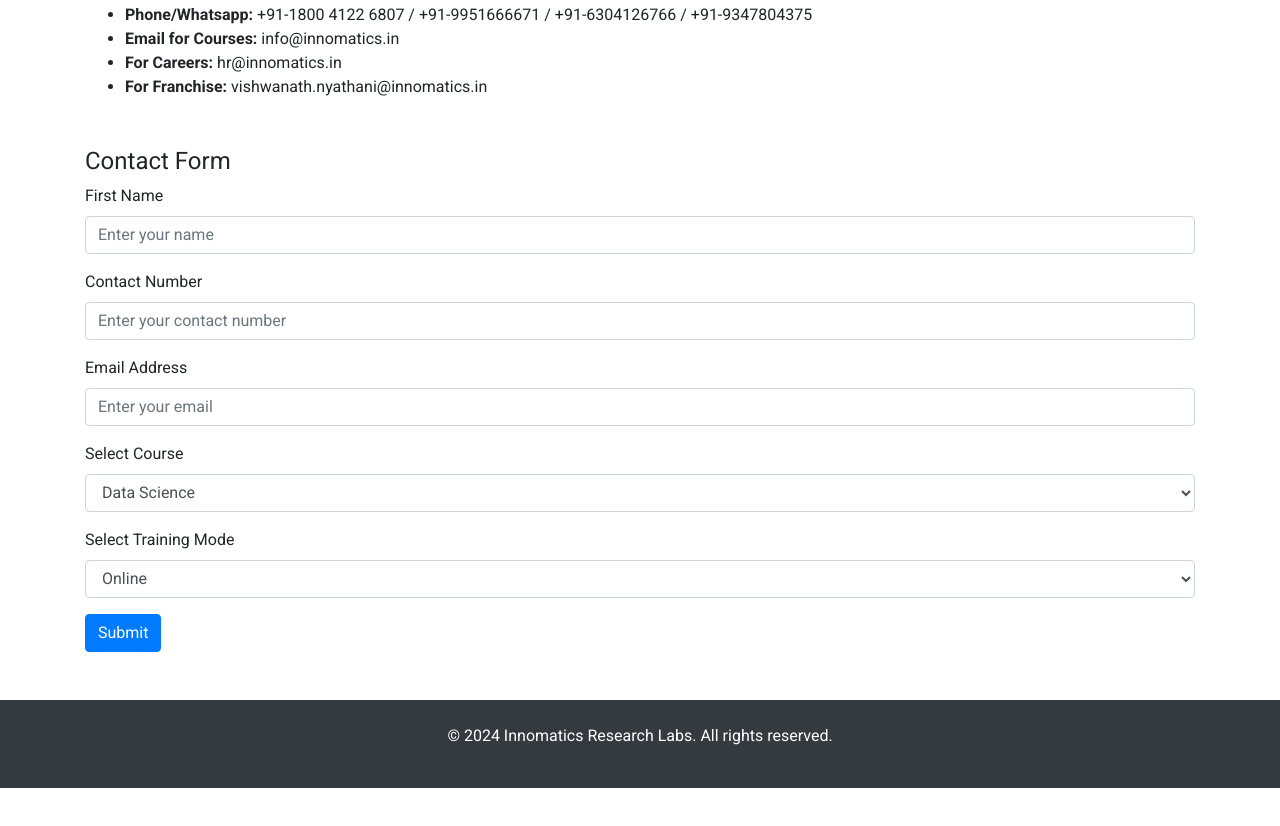
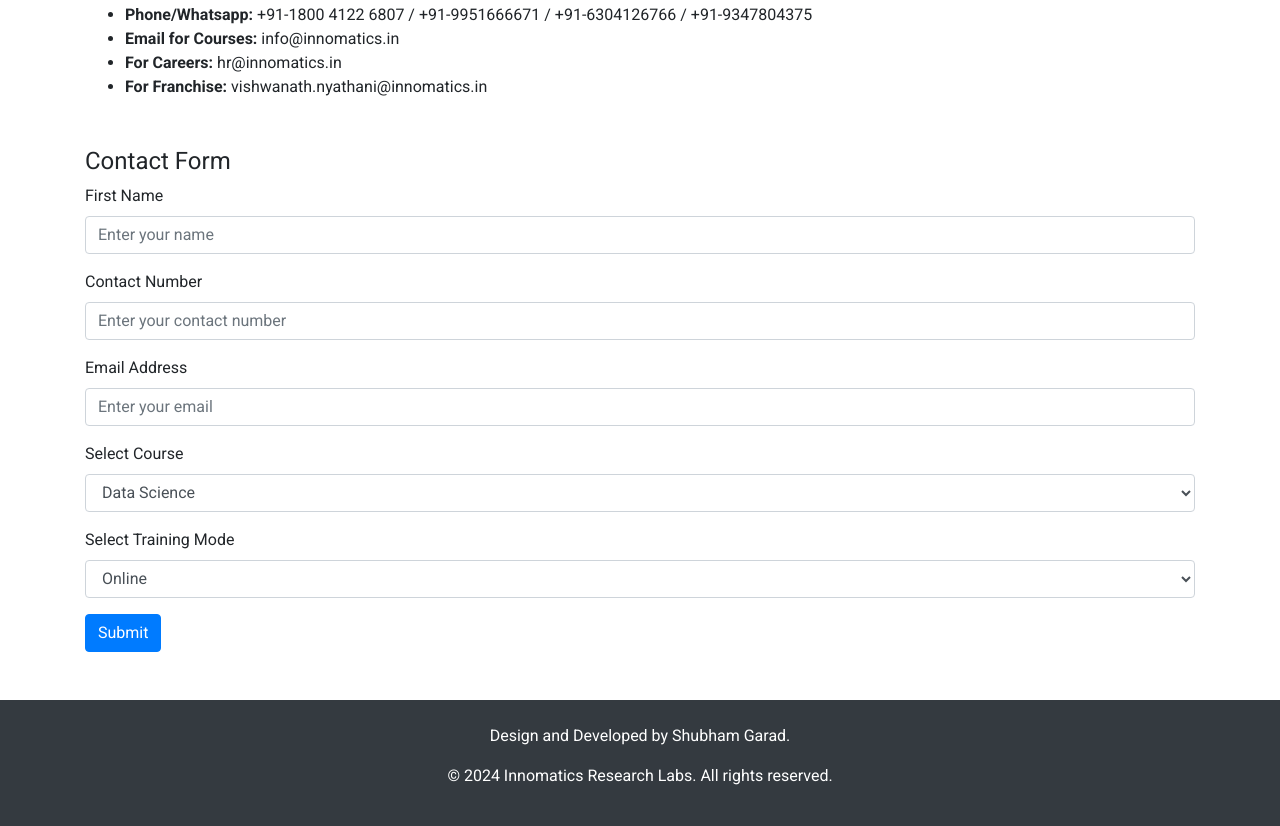
Before and after one commit to garadshubham928/Responsive_Web_Bootstrap_UI, a plain HTML site: page contact.html in a window 1280 px wide. Shown: the part 504-1330 px from the top of the page. Before the commit the page ends 1292 px from the top, so only its background shows below. Drawn offline with nearby package versions, Linux system fonts and the light colour scheme; a script that the page names is missing.

Commit message:
Update contact.html

```diff
--- a/contact.html
+++ b/contact.html
@@ -102,6 +102,7 @@
     <!-- Footer -->
     <footer class="bg-dark text-white py-4">
         <div class="container text-center">
+            <p>Design and Developed by Shubham Garad.</p>
             <p>&copy; 2024 Innomatics Research Labs. All rights reserved.</p>
         </div>
     </footer>
```
